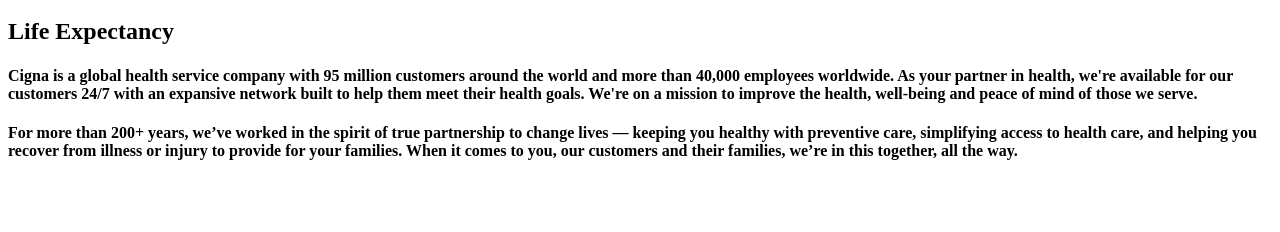
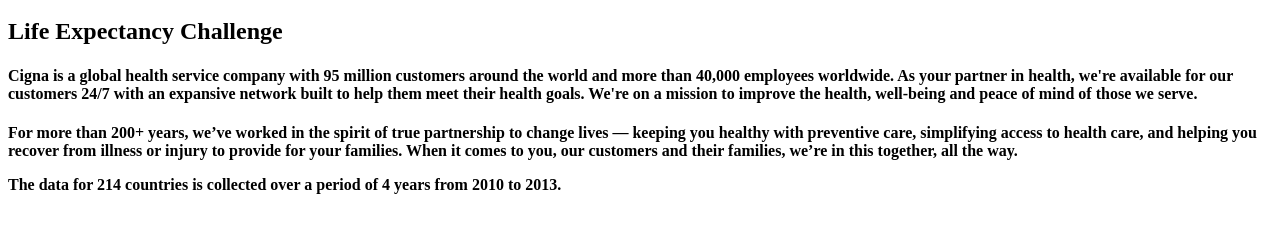
Before and after one commit to cignacorporationio/Analytics_LifeExpectancy, a plain HTML site: page index.html in a window 1280 px wide. Shown: the part 48-280 px from the top of the page. Drawn offline with Linux system fonts and the light colour scheme.

Commit message:
Update index.html

```diff
--- a/index.html
+++ b/index.html
@@ -1,8 +1,11 @@
 <h1>Cigna Corporation<h1>
- <h2>Life Expectancy</h2>
+ <h2>Life Expectancy Challenge</h2>
 <h4>
 Cigna is a global health service company with 95 million customers around the world and more than 40,000 employees worldwide. As your partner in health, we're available for our customers 24/7 with an expansive network built to help them meet their health goals. We're on a mission to improve the health, well-being and peace of mind of those we serve.
 <h4>
 <p>
 For more than 200+ years, we’ve worked in the spirit of true partnership to change lives — keeping you healthy with preventive care, simplifying access to health care, and helping you recover from illness or injury to provide for your families. When it comes to you, our customers and their families, we’re in this together, all the way.
 </p>
+
+
+The data for 214 countries is collected over a period of 4 years from 2010 to 2013.
```
